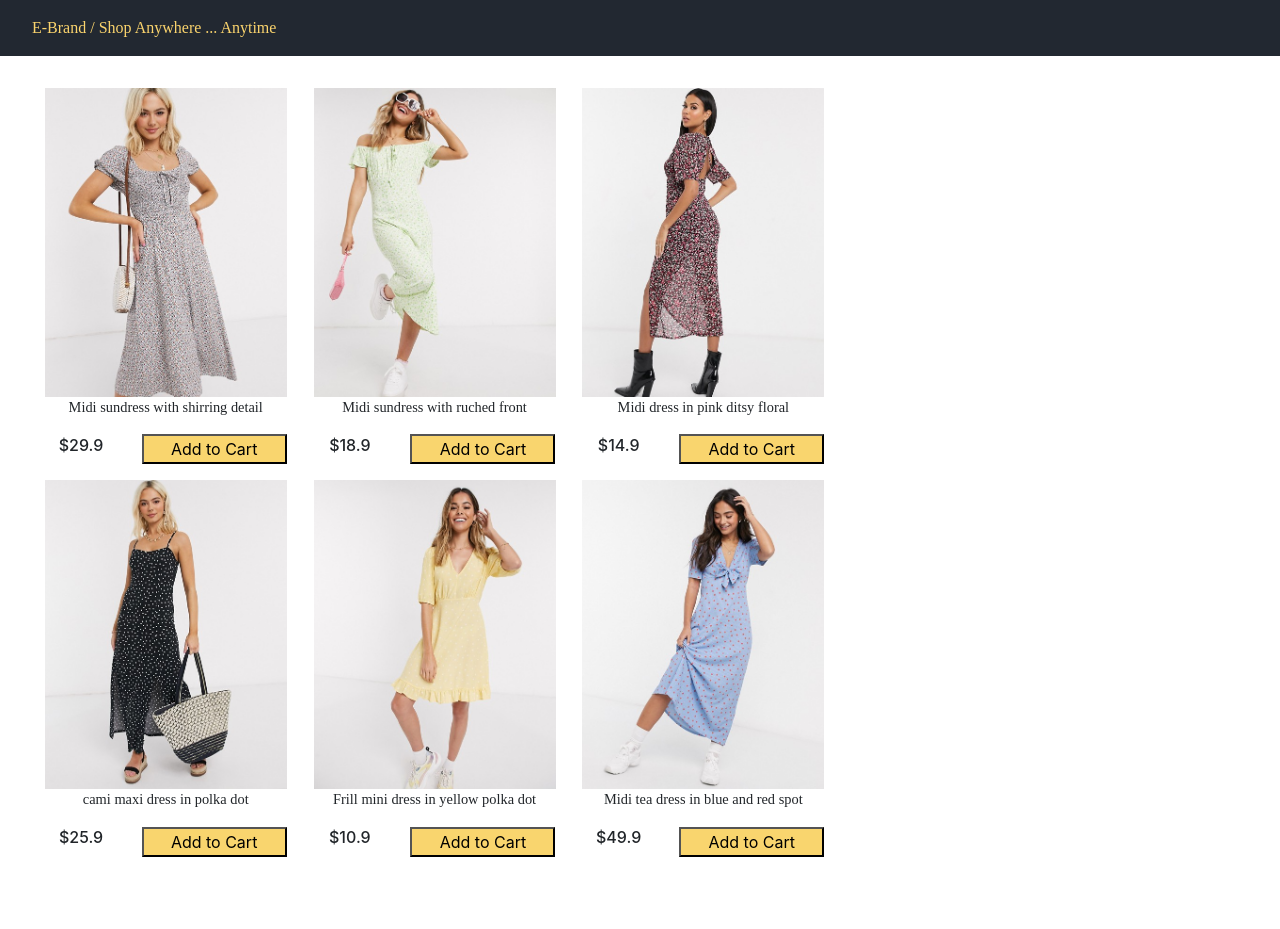
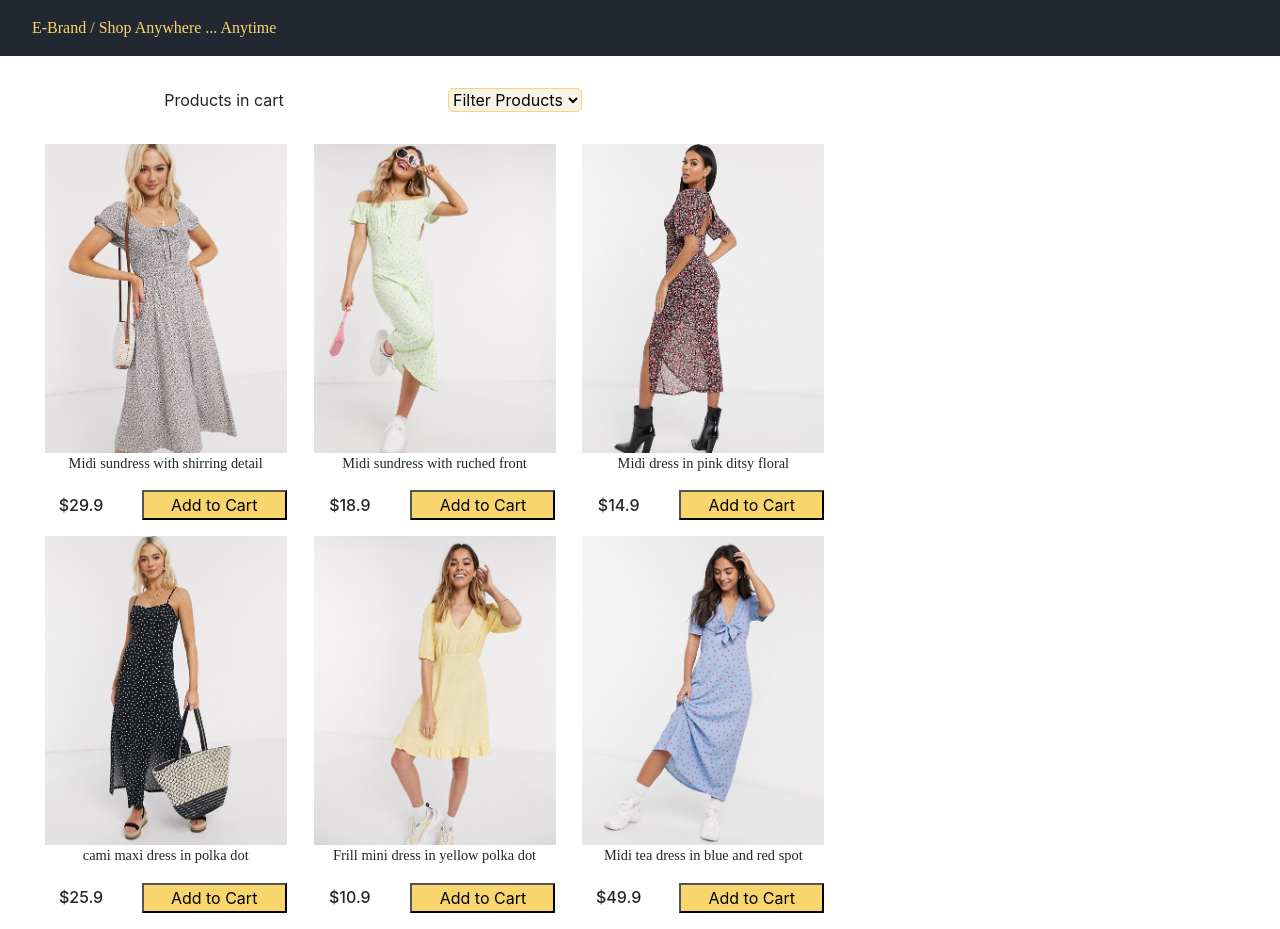
Before and after one commit to Amine-BELLA/E-commerce-web-site, a React (Create React App) app: page / in a window 1280 px wide. Before the commit the page ends 873 px from the top, so only its background shows below. Built offline with nearby package versions, Linux system fonts and the light colour scheme.

Commit message:
Filter component added

```diff
--- a/src/App.js
+++ b/src/App.js
@@ -2,11 +2,13 @@ import React from 'react';
 import logo from './logo.svg';
 import Product from './components/Product/Product';
 import NavBar from './components/NavBar/NavBar';
+import Filter from './components/Filter/Filter';
 
 function App() {
   return (
     <div >
       <NavBar />
+      <Filter />
       <Product />
     </div>
   );
--- /dev/null
+++ b/src/components/Filter/Filter.css
@@ -0,0 +1,23 @@
+.filter-container {
+    margin-bottom: 2rem;
+    width: 70%;
+    display: grid;
+    grid-template-columns: 50% 50%;
+    justify-content: center;
+    align-items: center;
+    text-align: center ;
+}
+
+.filter-container select {
+    width: 30%;
+    outline: none;
+    text-decoration: none;
+    background-color: #f6f4e6;
+    border: 1px solid #fbd46d;
+    border-radius: 5px;
+
+}
+
+.filter-container p {
+    margin: 0;
+}
--- /dev/null
+++ b/src/components/Filter/Filter.js
@@ -0,0 +1,20 @@
+import React from 'react'
+import './Filter.css';
+
+function Filter() {
+    return (
+            <div className='filter-container'>
+                <p>Products in cart</p>
+                <select>
+                    <option>Filter Products</option>
+                    <option>S</option>
+                    <option>M</option>
+                    <option>L</option>
+                    <option>XL</option>
+                    <option>XLL</option>
+                </select>
+            </div>
+    );
+}
+
+export default Filter;
--- a/src/components/Product/Product.css
+++ b/src/components/Product/Product.css
@@ -35,3 +35,7 @@
     outline: none;
     background-color: #f9d56e;
 }
+
+.product-purchase h6 {
+    margin: 0;
+}
```
